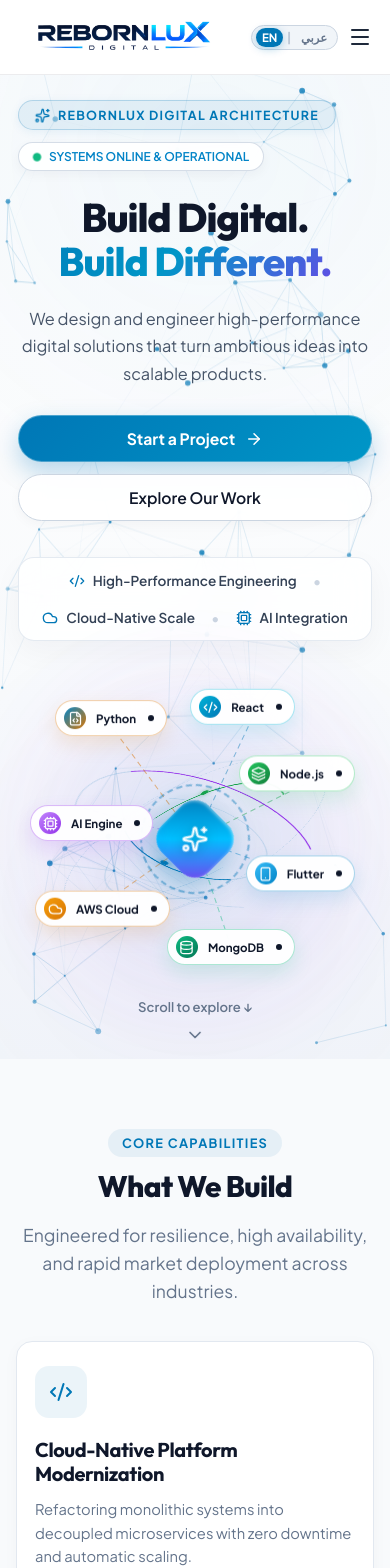
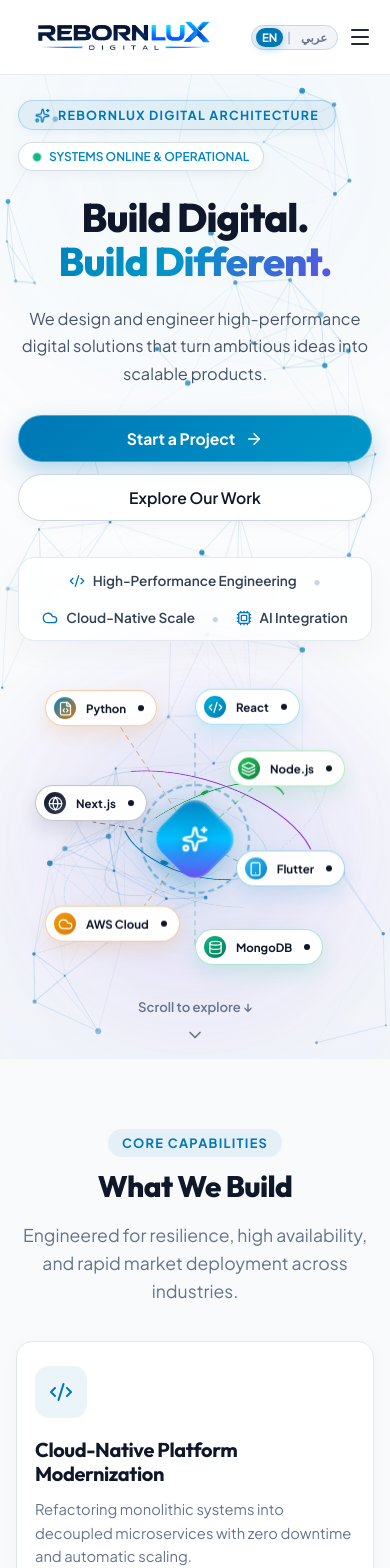
Before and after one commit to Sanjay2052/Rebornlux, a React (Vite) app: page / in a window 390 px wide. Shown: the top 1568 px of the page. Built offline with nearby package versions, Linux system fonts and the light colour scheme.

Commit message:
feat: add initial project structure with Hero widget, navigation, and service data definitions"

```diff
--- a/src/data/services.js
+++ b/src/data/services.js
@@ -24,7 +24,7 @@
     titleKey: 'services.items.mobile.title',
     descKey: 'services.items.mobile.desc',
     icon: Smartphone,
-    techStack: ['Flutter', 'Dart'],
+    techStack: ['Flutter'],
     features: ['Cross-platform Apps', 'Native Performance', 'Offline Data Sync']
   },
   {
--- a/src/data/technologies.js
+++ b/src/data/technologies.js
@@ -27,8 +27,7 @@
   { name: 'FastAPI', category: 'backend', descKey: 'techStack.items.fastapiDesc', desc: 'High-performance framework for modern API development.' },
 
   // Mobile
-  { name: 'Flutter', category: 'mobile', descKey: 'techStack.items.flutterDesc', desc: 'Cross-platform UI toolkit powered by Dart for mobile, web, and desktop applications.' },
-  { name: 'Dart', category: 'mobile', descKey: 'techStack.items.dartDesc', desc: 'Modern programming language optimized for building fast, cross-platform applications.' },
+  { name: 'Flutter', category: 'mobile', descKey: 'techStack.items.flutterDesc', desc: 'Cross-platform UI toolkit for mobile, web, and desktop applications.' },
 
   // Database
   { name: 'PostgreSQL', category: 'database', descKey: 'techStack.items.postgresDesc', desc: 'Advanced open-source relational database.' },
--- a/src/data/technologyIcons.js
+++ b/src/data/technologyIcons.js
@@ -76,11 +76,6 @@
     React.createElement('path', { d: 'M13.5 2L4 11.5L7.5 15L17 5.5L13.5 2Z', fill: '#47C5FB' }),
     React.createElement('path', { d: 'M12 13L8.5 16.5L12 20L15.5 16.5L12 13Z', fill: '#02569B' })
   ),
-  'Dart': React.createElement(
-    'svg',
-    { width: '24', height: '24', viewBox: '0 0 24 24', fill: 'none', xmlns: 'http://www.w3.org/2000/svg' },
-    React.createElement('path', { d: 'M4 14L8 4H18L20 9L12 20L4 14Z', fill: '#0175C2' })
-  ),
   'PostgreSQL': React.createElement(
     'svg',
     { width: '24', height: '24', viewBox: '0 0 24 24', fill: 'none', xmlns: 'http://www.w3.org/2000/svg' },
--- a/src/data/translations.js
+++ b/src/data/translations.js
@@ -65,8 +65,7 @@
         pythonDesc: 'Versatile programming language for APIs, automation, AI, and data systems.',
         djangoDesc: 'Secure and scalable Python web framework.',
         fastapiDesc: 'High-performance framework for modern API development.',
-        flutterDesc: 'Cross-platform UI toolkit powered by Dart for mobile, web, and desktop applications.',
-        dartDesc: 'Modern programming language optimized for building fast, cross-platform applications.',
+        flutterDesc: 'Cross-platform UI toolkit for mobile, web, and desktop applications.',
         postgresDesc: 'Advanced open-source relational database.',
         mongoDesc: 'Flexible and scalable NoSQL document database.',
         mysqlDesc: 'Reliable relational database for business applications.',
@@ -139,9 +138,7 @@
       cloudModernization: 'Multi-Cloud Infrastructure',
       cloudDesc: 'Resilient cloud deployment patterns with automated failover, load balancing, and edge caching.',
       posArchitectures: 'Enterprise POS & Inventory Systems',
-      posDesc: 'Custom Point-of-Sale networks designed for multi-branch retail, food services, and workforce operations.',
-      aiIntegration: 'AI & Data Engineering Pipelines',
-      aiDesc: 'Predictive analytics, automated LLM workflows, and real-time streaming telemetry for operational intelligence.'
+      posDesc: 'Custom Point-of-Sale networks designed for multi-branch retail, food services, and workforce operations.'
     },
     industries: {
       badge: 'TARGET DOMAINS',
@@ -155,11 +152,7 @@
         logistics: 'Logistics & Transportation',
         travel: 'Travel & Hospitality',
         realestate: 'Real Estate & Property',
-        manufacturing: 'Manufacturing & Smart Industry',
-        professional: 'Professional Services',
-        startups: 'Startups & SMEs',
-        media: 'Media & Entertainment',
-        government: 'Government & Public Services'
+        manufacturing: 'Manufacturing & Smart Industry'
       },
       descs: {
         ecommerceDesc: 'Multi-vendor marketplaces, retail POS systems, real-time inventory ledger sync, and automated payment gateways.',
@@ -169,11 +162,7 @@
         logisticsDesc: 'Real-time GPS fleet tracking, cross-border workforce dispatch, automated warehouse inventory, and route optimization.',
         travelDesc: 'Hotel reservation booking engines, itinerary management, flight ticket APIs, and multi-currency billing.',
         realestateDesc: 'Property listing portals, tenant management tools, lease agreement automation, and virtual tour integrations.',
-        manufacturingDesc: 'Industrial IoT telemetry dashboards, supply chain inventory, machinery maintenance tracking, and ERP integration.',
-        professionalDesc: 'Corporate client portals, time-tracking software, legal document automation, and consultancy management dashboards.',
-        startupsDesc: 'Rapid MVP prototyping, scalable cloud architecture, SaaS development, and technical co-founding engineering.',
-        mediaDesc: 'Digital asset management (DAM), video streaming infrastructure, content delivery networks, and publishing CMS.',
-        governmentDesc: 'Public sector citizen portals, pension processing infrastructure, identity verification, and municipal administration.'
+        manufacturingDesc: 'Industrial IoT telemetry dashboards, supply chain inventory, machinery maintenance tracking, and ERP integration.'
       }
     },
     ourPortfolio: {
@@ -456,8 +445,7 @@
         pythonDesc: 'لغة متعددة الاستخدامات للواجهات البرمجية، الأتمتة، والذكاء الاصطناعي.',
         djangoDesc: 'إطار عمل بايثون الآمن والقابل للتوسع.',
         fastapiDesc: 'إطار عمل فائق السرعة لتطوير واجهات البرمجة الحديثة.',
-        flutterDesc: 'مجموعة أدوات واجهات متعددة المنصات مدعومة بلغة Dart.',
-        dartDesc: 'لغة برمجة حديثة محسنة لبناء التطبيقات السريعة العابرة للمنصات.',
+        flutterDesc: 'مجموعة أدوات واجهات متعددة المنصات للهواتف والويب وسطح المكتب.',
         postgresDesc: 'قاعدة بيانات علائقية متتقدمة ومفتوحة المصدر.',
         mongoDesc: 'قاعدة بيانات المستندات المرنة والقابلة للتوسع.',
         mysqlDesc: 'قاعدة بيانات علائقية موثوقة لتطبيقات الأعمال.',
@@ -530,9 +518,7 @@
       cloudModernization: 'بنية تحتية متعددة السحب',
       cloudDesc: 'نماذج نشر سحابية مرنة مع التوزيع التلقائي للأحمال والتخزين المؤقت.',
       posArchitectures: 'أنظمة نقاط البيع والمخزون للمؤسسات',
-      posDesc: 'شبكات نقاط بيع مخصصة لتجارة التجزئة متعددة الفروع والمطاعم وإدارة العمالة.',
-      aiIntegration: 'أنابيب الذكاء الاصطناعي وهندسة البيانات',
-      aiDesc: 'تحليلات تنبؤية، سير عمل النماذج اللغوية، وبث البيانات المباشر للذكاء التشغيلي.'
+      posDesc: 'شبكات نقاط بيع مخصصة لتجارة التجزئة متعددة الفروع والمطاعم وإدارة العمالة.'
     },
     industries: {
       badge: 'القطاعات المستهدفة',
@@ -546,11 +532,7 @@
         logistics: 'اللوجستيات والنقل',
         travel: 'السفر والضيافة',
         realestate: 'العقارات وإدارة الممتلكات',
-        manufacturing: 'التصنيع والصناعة الذكية',
-        professional: 'الخدمات المهنية والاستشارات',
-        startups: 'الشركات الناشئة والمتوسطة',
-        media: 'الإعلام والترفيه',
-        government: 'القطاع الحكومي والخدمات العامة'
+        manufacturing: 'التصنيع والصناعة الذكية'
       },
       descs: {
         ecommerceDesc: 'متاجر إلكترونية ومنصات متعددة البائعين، أنظمة نقاط بيع للمتاجر، ومزامنة المخزون الفورية.',
@@ -560,11 +542,7 @@
         logisticsDesc: 'تتبع الشاحنات بالجي بي إس، إدارة توزيع العمالة، وأتمتة مخازن الشحن وتحديد المسارات.',
         travelDesc: 'محركات حجز الفنادق، إدارة جداول الرحلات، واجهات تذاكر الطيران والفوترة متعددة العملات.',
         realestateDesc: 'بوابات عرض العقارات، أدوات إدارة المستأجرين، وأتمتة عقود الإيجار والجولات الافتراضية.',
-        manufacturingDesc: 'لوحات قياس إنترنت الأشياء الصناعية، مخزون سلاسل الإمداد، وتتبع صيانة الآلات.',
-        professionalDesc: 'بوابات العملاء، برمجيات تتبع الوقت، أتمتة المستندات القانونية ولوحات الاستشارات.',
-        startupsDesc: 'تطوير النماذج الأولية السريعة MVP، البنية السحابية القابلة للتوسع، وتطوير برمجيات SaaS.',
-        mediaDesc: 'إدارة الأصول الرقمية DAM، البنية التحتية لبث الفيديو، وشبكات توصيل المحتوى.',
-        governmentDesc: 'بوابات المواطنين الحكومية، بنية معالجة المعاشات، والتحقق من الهوية والإدارة البلدية.'
+        manufacturingDesc: 'لوحات قياس إنترنت الأشياء الصناعية، مخزون سلاسل الإمداد، وتتبع صيانة الآلات.'
       }
     },
     ourPortfolio: {
--- a/src/pages/Industries/Industries.jsx
+++ b/src/pages/Industries/Industries.jsx
@@ -8,11 +8,7 @@
   Truck,
   Plane,
   Building2,
-  Factory,
-  Briefcase,
-  Rocket,
-  Film,
-  Building
+  Factory
 } from 'lucide-react';
 import './Industries.css';
 
@@ -67,30 +63,6 @@
       key: 'industries.items.manufacturing',
       descKey: 'industries.descs.manufacturingDesc',
       icon: Factory
-    },
-    {
-      id: 'professional',
-      key: 'industries.items.professional',
-      descKey: 'industries.descs.professionalDesc',
-      icon: Briefcase
-    },
-    {
-      id: 'startups',
-      key: 'industries.items.startups',
-      descKey: 'industries.descs.startupsDesc',
-      icon: Rocket
-    },
-    {
-      id: 'media',
-      key: 'industries.items.media',
-      descKey: 'industries.descs.mediaDesc',
-      icon: Film
-    },
-    {
-      id: 'government',
-      key: 'industries.items.government',
-      descKey: 'industries.descs.governmentDesc',
-      icon: Building
     }
   ];
 
--- a/src/pages/Solutions/Solutions.jsx
+++ b/src/pages/Solutions/Solutions.jsx
@@ -1,6 +1,6 @@
 import React from 'react';
 import { useLanguage } from '../../context/LanguageContext';
-import { Code2, Cloud, Terminal, Cpu } from 'lucide-react';
+import { Code2, Cloud, Terminal } from 'lucide-react';
 import './Solutions.css';
 
 export default function Solutions() {
@@ -21,11 +21,6 @@
       title: t('solutions.posArchitectures'),
       desc: t('solutions.posDesc'),
       icon: <Terminal className="sol-icon" />
-    },
-    {
-      title: t('solutions.aiIntegration'),
-      desc: t('solutions.aiDesc'),
-      icon: <Cpu className="sol-icon" />
     }
   ];
 
--- a/src/widgets/Hero/Hero.css
+++ b/src/widgets/Hero/Hero.css
@@ -57,7 +57,7 @@
   max-width: 1280px;
   width: 100%;
   margin: 0 auto;
-  padding: 0 24px;
+  padding: 0 40px;
   display: grid;
   grid-template-columns: 1.1fr 0.9fr;
   gap: 48px;
@@ -423,7 +423,7 @@
 .beam-flutter { stroke: rgba(2, 132, 199, 0.45); }
 .beam-mongo { stroke: rgba(16, 185, 129, 0.45); }
 .beam-cloud { stroke: rgba(217, 119, 6, 0.45); }
-.beam-ai { stroke: rgba(147, 51, 234, 0.45); }
+.beam-next { stroke: rgba(15, 23, 42, 0.45); }
 .beam-python { stroke: rgba(217, 119, 6, 0.5); }
 
 @keyframes laserPulse {
@@ -472,7 +472,8 @@
 /* Brand Specific Colors & Light Shadows */
 .pill-react {
   top: 15px;
-  right: 120px;
+  left: 50%;
+  transform: translateX(-50%);
   border: 1px solid rgba(0, 180, 216, 0.35);
   box-shadow: 0 8px 20px rgba(0, 180, 216, 0.15);
   animation-delay: 0s;
@@ -480,13 +481,13 @@
 .pill-react:hover {
   border-color: #00b4d8;
   box-shadow: 0 12px 28px rgba(0, 180, 216, 0.3);
-  transform: scale(1.1) translateY(-4px) !important;
+  transform: translateX(-50%) scale(1.08) translateY(-4px) !important;
 }
 .icon-react { background: linear-gradient(135deg, #00b4d8, #0077b6); }
 
 .pill-node {
-  top: 110px;
-  right: -10px;
+  top: 105px;
+  right: 0px;
   border: 1px solid rgba(34, 197, 94, 0.35);
   box-shadow: 0 8px 20px rgba(34, 197, 94, 0.15);
   animation-delay: 1.2s;
@@ -494,13 +495,13 @@
 .pill-node:hover {
   border-color: #22c55e;
   box-shadow: 0 12px 28px rgba(34, 197, 94, 0.3);
-  transform: scale(1.1) translateY(-4px) !important;
+  transform: scale(1.08) translateY(-4px) !important;
 }
 .icon-node { background: linear-gradient(135deg, #22c55e, #15803d); }
 
 .pill-flutter {
-  top: 250px;
-  right: -15px;
+  top: 255px;
+  right: 0px;
   border: 1px solid rgba(2, 132, 199, 0.35);
   box-shadow: 0 8px 20px rgba(2, 132, 199, 0.15);
   animation-delay: 2.4s;
@@ -508,13 +509,13 @@
 .pill-flutter:hover {
   border-color: #0284c7;
   box-shadow: 0 12px 28px rgba(2, 132, 199, 0.3);
-  transform: scale(1.1) translateY(-4px) !important;
+  transform: scale(1.08) translateY(-4px) !important;
 }
 .icon-flutter { background: linear-gradient(135deg, #38bdf8, #0284c7); }
 
 .pill-python {
-  top: 30px;
-  left: 20px;
+  top: 25px;
+  left: 0px;
   border: 1px solid rgba(217, 119, 6, 0.35);
   box-shadow: 0 8px 20px rgba(217, 119, 6, 0.15);
   animation-delay: 2.1s;
@@ -522,13 +523,14 @@
 .pill-python:hover {
   border-color: #d97706;
   box-shadow: 0 12px 28px rgba(217, 119, 6, 0.3);
-  transform: scale(1.1) translateY(-4px) !important;
+  transform: scale(1.08) translateY(-4px) !important;
 }
 .icon-python { background: linear-gradient(135deg, #0284c7, #d97706); }
 
 .pill-mongo {
-  bottom: 10px;
-  right: 120px;
+  bottom: 15px;
+  left: 50%;
+  transform: translateX(-50%);
   border: 1px solid rgba(16, 185, 129, 0.35);
   box-shadow: 0 8px 20px rgba(16, 185, 129, 0.15);
   animation-delay: 1.8s;
@@ -536,13 +538,13 @@
 .pill-mongo:hover {
   border-color: #10b981;
   box-shadow: 0 12px 28px rgba(16, 185, 129, 0.3);
-  transform: scale(1.1) translateY(-4px) !important;
+  transform: translateX(-50%) scale(1.08) translateY(-4px) !important;
 }
 .icon-mongo { background: linear-gradient(135deg, #10b981, #047857); }
 
 .pill-cloud {
-  bottom: 70px;
-  left: -15px;
+  bottom: 55px;
+  left: 0px;
   border: 1px solid rgba(217, 119, 6, 0.35);
   box-shadow: 0 8px 20px rgba(217, 119, 6, 0.15);
   animation-delay: 3s;
@@ -550,23 +552,23 @@
 .pill-cloud:hover {
   border-color: #f59e0b;
   box-shadow: 0 12px 28px rgba(245, 158, 11, 0.3);
-  transform: scale(1.1) translateY(-4px) !important;
+  transform: scale(1.08) translateY(-4px) !important;
 }
 .icon-cloud { background: linear-gradient(135deg, #f59e0b, #d97706); }
 
-.pill-ai {
-  top: 140px;
-  left: -25px;
-  border: 1px solid rgba(147, 51, 234, 0.35);
-  box-shadow: 0 8px 20px rgba(147, 51, 234, 0.15);
+.pill-next {
+  top: 170px;
+  left: -10px;
+  border: 1px solid rgba(15, 23, 42, 0.25);
+  box-shadow: 0 8px 20px rgba(15, 23, 42, 0.12);
   animation-delay: 1.6s;
 }
-.pill-ai:hover {
-  border-color: #9333ea;
-  box-shadow: 0 12px 28px rgba(147, 51, 234, 0.3);
-  transform: scale(1.1) translateY(-4px) !important;
+.pill-next:hover {
+  border-color: #0f172a;
+  box-shadow: 0 12px 28px rgba(15, 23, 42, 0.25);
+  transform: scale(1.08) translateY(-4px) !important;
 }
-.icon-ai { background: linear-gradient(135deg, #c084fc, #9333ea); }
+.icon-next { background: linear-gradient(135deg, #0f172a, #334155); }
 
 @keyframes floatPill {
   0% { transform: translateY(0px); }
@@ -703,11 +705,11 @@
     height: 22px;
   }
 
-  .pill-react { top: 10px; right: 50px; }
-  .pill-node { top: 80px; right: -10px; }
-  .pill-flutter { top: 180px; right: -10px; }
-  .pill-python { top: 25px; left: 10px; }
-  .pill-mongo { bottom: 10px; right: 50px; }
-  .pill-cloud { bottom: 50px; left: -10px; }
-  .pill-ai { top: 130px; left: -15px; }
+  .pill-react { top: 10px; left: 50%; transform: translateX(-50%); }
+  .pill-node { top: 75px; right: 0; }
+  .pill-flutter { top: 175px; right: 0; }
+  .pill-python { top: 15px; left: 0; }
+  .pill-next { top: 110px; left: -10px; }
+  .pill-mongo { bottom: 10px; left: 50%; transform: translateX(-50%); }
+  .pill-cloud { bottom: 35px; left: 0; }
 }
--- a/src/widgets/Hero/Hero.jsx
+++ b/src/widgets/Hero/Hero.jsx
@@ -242,16 +242,34 @@
 
             {/* Connecting Laser Beams Overlay SVG */}
             <svg className="tech-beam-svg" viewBox="0 0 440 440">
-              <line x1="220" y1="220" x2="310" y2="30" className="laser-beam beam-react" />
-              <line x1="220" y1="220" x2="380" y2="140" className="laser-beam beam-node" />
-              <line x1="220" y1="220" x2="390" y2="280" className="laser-beam beam-flutter" />
-              <line x1="220" y1="220" x2="280" y2="400" className="laser-beam beam-mongo" />
-              <line x1="220" y1="220" x2="50" y2="340" className="laser-beam beam-cloud" />
-              <line x1="220" y1="220" x2="40" y2="170" className="laser-beam beam-ai" />
-              <line x1="220" y1="220" x2="90" y2="45" className="laser-beam beam-python" />
+              <line x1="220" y1="220" x2="110" y2="55" className="laser-beam beam-python" />
+              <line x1="220" y1="220" x2="70" y2="195" className="laser-beam beam-next" />
+              <line x1="220" y1="220" x2="125" y2="345" className="laser-beam beam-cloud" />
+              <line x1="220" y1="220" x2="220" y2="60" className="laser-beam beam-react" />
+              <line x1="220" y1="220" x2="325" y2="127" className="laser-beam beam-node" />
+              <line x1="220" y1="220" x2="330" y2="277" className="laser-beam beam-flutter" />
+              <line x1="220" y1="220" x2="220" y2="380" className="laser-beam beam-mongo" />
             </svg>
 
             {/* Floating Light Theme Tech Stack Cards */}
+            <div className="floating-tech-pill pill-python">
+              <div className="pill-badge-icon icon-python"><FileCode size={15} /></div>
+              <span>Python</span>
+              <span className="pill-status-dot"></span>
+            </div>
+
+            <div className="floating-tech-pill pill-next">
+              <div className="pill-badge-icon icon-next"><Globe size={15} /></div>
+              <span>Next.js</span>
+              <span className="pill-status-dot"></span>
+            </div>
+
+            <div className="floating-tech-pill pill-cloud">
+              <div className="pill-badge-icon icon-cloud"><Cloud size={15} /></div>
+              <span>AWS Cloud</span>
+              <span className="pill-status-dot"></span>
+            </div>
+
             <div className="floating-tech-pill pill-react">
               <div className="pill-badge-icon icon-react"><Code2 size={15} /></div>
               <span>React</span>
@@ -270,27 +288,9 @@
               <span className="pill-status-dot"></span>
             </div>
 
-            <div className="floating-tech-pill pill-python">
-              <div className="pill-badge-icon icon-python"><FileCode size={15} /></div>
-              <span>Python</span>
-              <span className="pill-status-dot"></span>
-            </div>
-
             <div className="floating-tech-pill pill-mongo">
               <div className="pill-badge-icon icon-mongo"><Database size={15} /></div>
               <span>MongoDB</span>
-              <span className="pill-status-dot"></span>
-            </div>
-
-            <div className="floating-tech-pill pill-cloud">
-              <div className="pill-badge-icon icon-cloud"><Cloud size={15} /></div>
-              <span>AWS Cloud</span>
-              <span className="pill-status-dot"></span>
-            </div>
-
-            <div className="floating-tech-pill pill-ai">
-              <div className="pill-badge-icon icon-ai"><Cpu size={15} /></div>
-              <span>AI Engine</span>
               <span className="pill-status-dot"></span>
             </div>
           </div>
```
Also changed, not shown: src/styles/global.css (+8 -2 lines), src/layouts/Navbar/Navbar.jsx (line endings or trailing spaces), src/styles/variables.css (line endings or trailing spaces).
